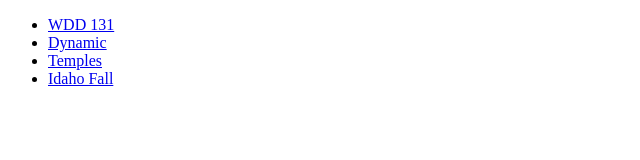
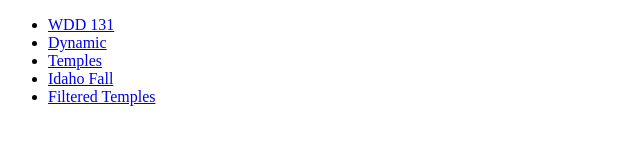
Before and after one commit to byui-ed/wdd131, a plain HTML site: page index.html in a window 1280 px wide. Shown: the whole page, without its empty margins (0-640 px from the left). Drawn offline with Linux system fonts and the light colour scheme.

Commit message:
filteredt

```diff
--- a/index.html
+++ b/index.html
@@ -13,6 +13,7 @@
 <li><a href="dynamic.html">Dynamic</a></li>
 <li><a href="temples.html">Temples</a></li>
 <li><a href="place.html">Idaho Fall</a></li>
+<li><a href="filtered-temples.html"> Filtered Temples</a></li>
 </ul>
 </nav>
 </header>
```
